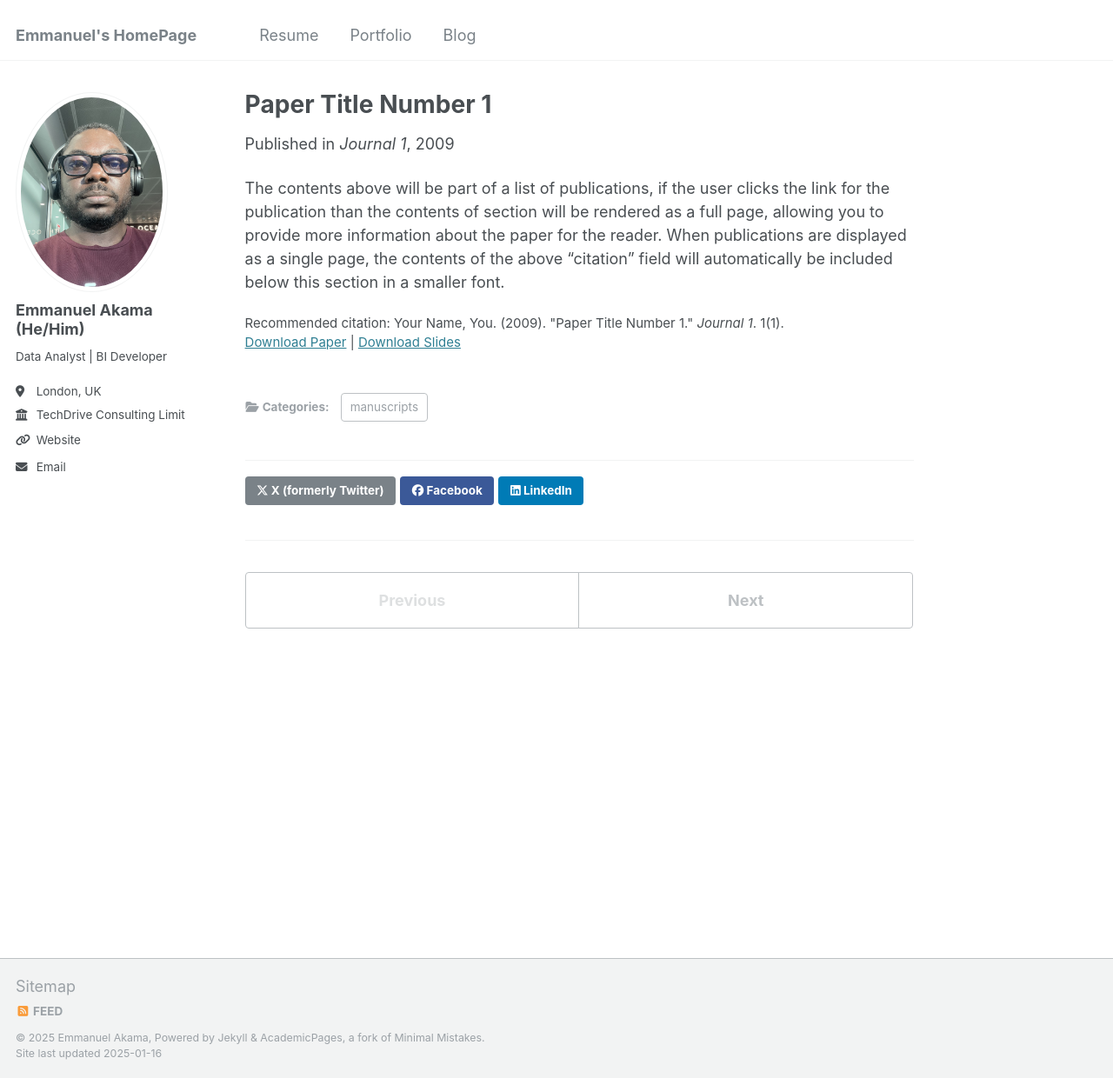
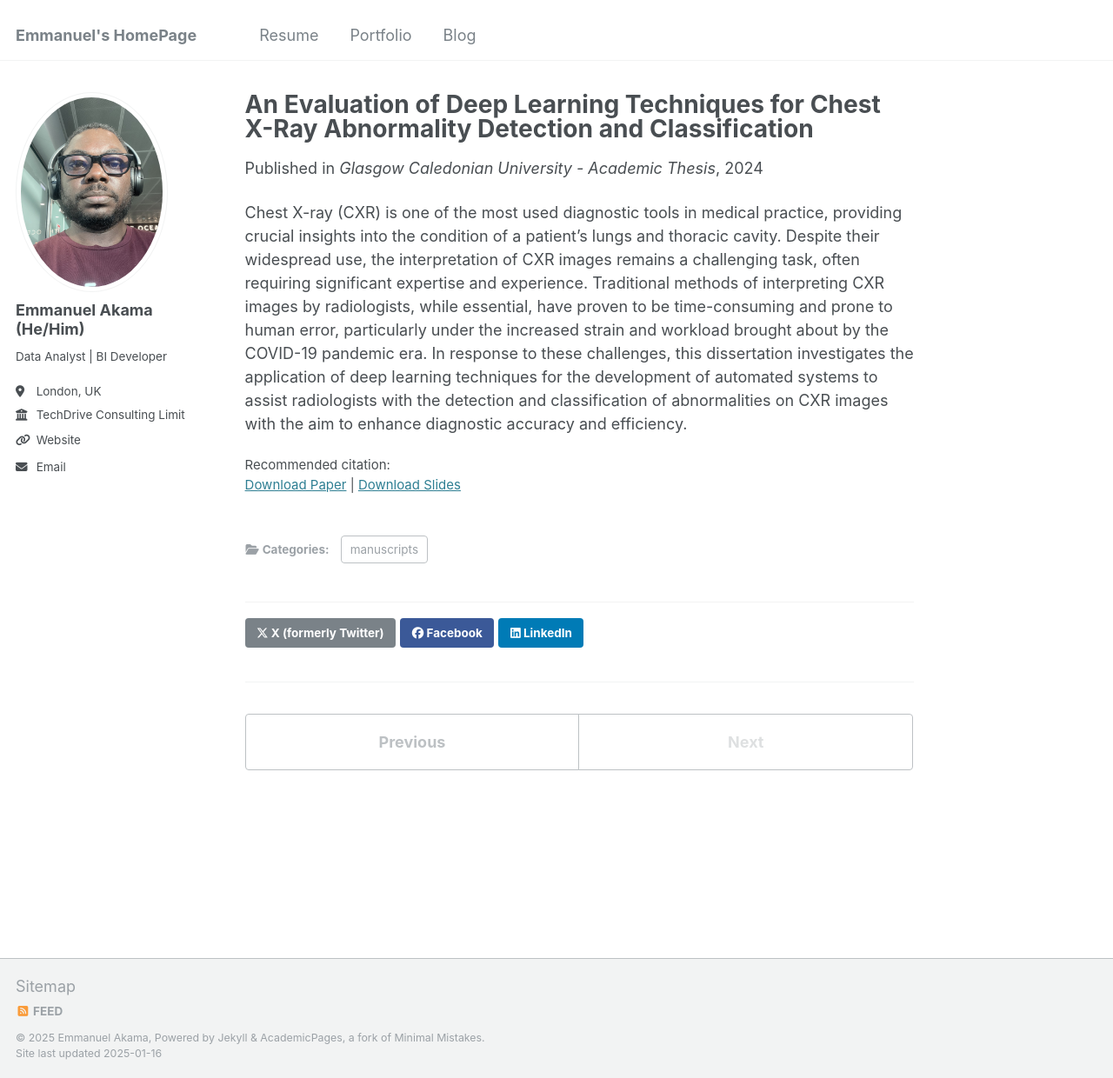
Before and after one commit to Akama-EO/Akama-EO.github.io, a Jekyll site: the page built from _publications/2009-10-01-paper-title-number-1.md, in a window 1280 px wide and 1240 px high. Shown: the whole window at 87% size. Built offline with Jekyll 4.4.1, drawn with Linux system fonts in a browser that asks for light colours.

Commit message:
Update 2009-10-01-paper-title-number-1.md

```diff
--- a/_publications/2009-10-01-paper-title-number-1.md
+++ b/_publications/2009-10-01-paper-title-number-1.md
@@ -1,14 +1,15 @@
 ---
-title: "Paper Title Number 1"
+title: "An Evaluation of Deep Learning Techniques for Chest X-Ray Abnormality Detection and Classification"
 collection: publications
 category: manuscripts
-permalink: /publication/2009-10-01-paper-title-number-1
-excerpt: 'This paper is about the number 1. The number 2 is left for future work.'
-date: 2009-10-01
-venue: 'Journal 1'
+permalink: /publication/2024-09-03-An-Evaluation-of-Deep-Learning-Techniques-for-Chest-X-Ray-Abnormality-Detection-and-Classification
+excerpt: 'This paper is about the adoption of AI techniques for chest x-ray abnomality detection and classification.'
+date: 2024-09-03
+venue: 'Glasgow Caledonian University - Academic Thesis'
 slidesurl: 'http://academicpages.github.io/files/slides1.pdf'
 paperurl: 'http://academicpages.github.io/files/paper1.pdf'
-citation: 'Your Name, You. (2009). &quot;Paper Title Number 1.&quot; <i>Journal 1</i>. 1(1).'
+citation: ''
 ---
 
-The contents above will be part of a list of publications, if the user clicks the link for the publication than the contents of section will be rendered as a full page, allowing you to provide more information about the paper for the reader. When publications are displayed as a single page, the contents of the above "citation" field will automatically be included below this section in a smaller font.
+Chest X-ray (CXR) is one of the most used diagnostic tools in medical practice, providing crucial insights into the condition of a patient's lungs and thoracic cavity. Despite their widespread use, the interpretation of CXR images remains a challenging task, often requiring significant expertise and experience.
+Traditional methods of interpreting CXR images by radiologists, while essential, have proven to be time-consuming and prone to human error, particularly under the increased strain and workload brought about by the COVID-19 pandemic era. In response to these challenges, this dissertation investigates the application of deep learning techniques for the development of automated systems to assist radiologists with the detection and classification of abnormalities on CXR images with the aim to enhance diagnostic accuracy and efficiency.
```
